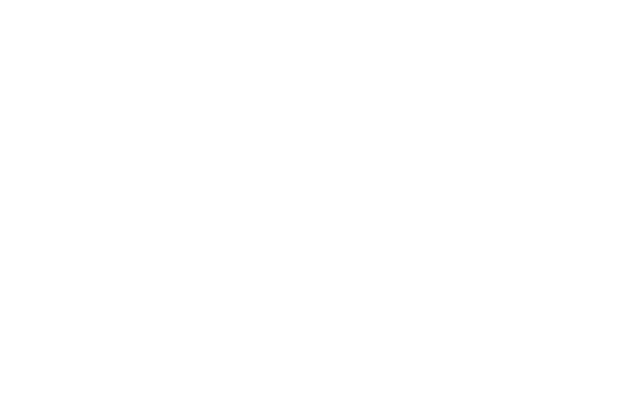
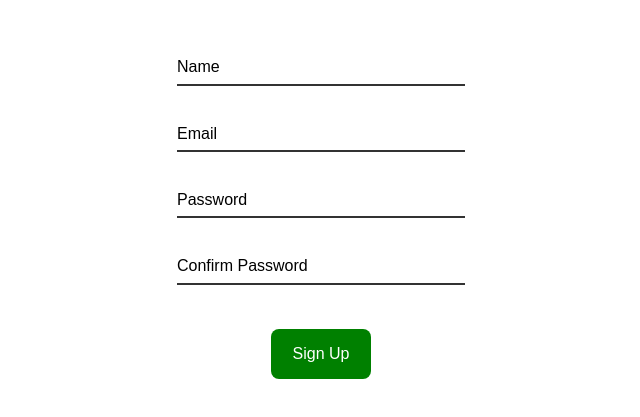
Before and after one commit to Muhammad-Fasih07/LegalApp, a React (Vite) app: page /Signup in a window 1280 px wide. Before the commit this address had no page. Shown: the part 183-600 px from the top of the page, without its empty margins (319-959 px from the left). Built offline with nearby package versions, Linux system fonts and the light colour scheme.

Commit message:
chore: Update routes and components for lawyer signup and personal details screens

```diff
--- a/src/App.tsx
+++ b/src/App.tsx
@@ -4,15 +4,18 @@ import { Routes } from "react-router-dom";
 import { BrowserRouter as Router, Route } from "react-router-dom";
 import "./App.css";
 import Signup from "./Screens/signUpLawyer";
-import LawyersPersonalDetails from '../src/Screens/lawyerPersonalDetails';
+import LawyersPersonalDetails from "../src/Screens/lawyerPersonalDetails";
+import HomePage from "./Screens/homePage";
 
 function App() {
   return (
     <Router>
       <Routes>
-        <Route path="/" element={<Signup />} />
+        <Route path="/" element={<HomePage />} />
       </Routes>
       <Routes>
+        <Route path="/Signup" element={<Signup />} />
+
         <Route
           path="/lawyersPersonalDetails"
           element={<LawyersPersonalDetails />}
--- a/src/Screens/signUpLawyer.tsx
+++ b/src/Screens/signUpLawyer.tsx
@@ -21,7 +21,6 @@ const initialFormState: SignupFormState = {
 
 function Signup() {
   const [formState, setFormState] = useState<SignupFormState>(initialFormState);
-  const navigate = useNavigate();
 
   const handleInputChange = (event: React.ChangeEvent<HTMLInputElement>) => {
     setFormState({
@@ -35,6 +34,7 @@ function Signup() {
     // TODO: Implement signup logic here
   };
 
+  const navigate = useNavigate();
   return (
     <>
       <form onSubmit={handleSubmit}>
@@ -80,7 +80,7 @@ function Signup() {
           width="100px"
           buttonColor="green"
           textColor="white"
-          onClick={() => navigate("/LawyersPersonalDetails")}
+          onClick={() => navigate("/lawyersPersonalDetails")}
         >
           Sign Up
         </Button>
--- a/src/components/Header.tsx
+++ b/src/components/Header.tsx
@@ -3,6 +3,7 @@ import "../Css/Header.css"; // Import the CSS file for styling
 import { FaSearch } from "react-icons/fa"; // Import the search icon
 import { motion, AnimatePresence } from "framer-motion";
 import Button from "../components/buttons/button";
+import { useNavigate } from "react-router-dom";
 
 interface HeaderProps {
   logoSrc: string;
@@ -24,6 +25,7 @@ const Header: React.FC<HeaderProps> = ({ logoSrc, logoAlt }) => {
   const toggleSearchBar = () => {
     setShowSearch(!showSearch);
   };
+  const navigate = useNavigate();
 
   return (
     <>
@@ -147,7 +149,9 @@ const Header: React.FC<HeaderProps> = ({ logoSrc, logoAlt }) => {
                     </div>
                     <div className="ask-question-container">
                       <h4>Ask a Free Question</h4>
-                      <p>Post your question and get advice from multiple lawyers.</p>
+                      <p>
+                        Post your question and get advice from multiple lawyers.
+                      </p>
                       <Button
                         type="button"
                         height="50px"
@@ -179,6 +183,7 @@ const Header: React.FC<HeaderProps> = ({ logoSrc, logoAlt }) => {
             width="100px"
             buttonColor="green"
             textColor="white"
+            onClick={() => navigate("/Signup")}
           >
             Sign Up
           </Button>
```
